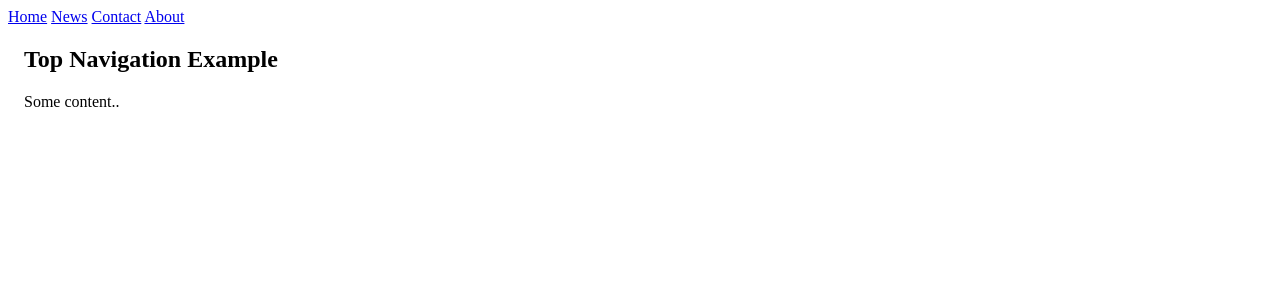
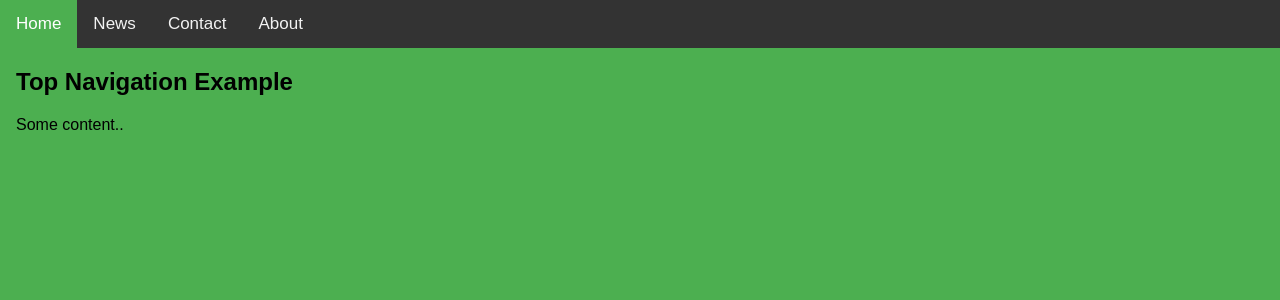
Before and after one commit to jonsson0/WITS-MiniProject, a PHP site: page /TopNavBar.php in a window 1280 px wide. Shown: the top 300 px of the page. Run offline with PHP 8.4, Linux system fonts and the light colour scheme.

Commit message:
Made stylesheet work now with TopNavBar.php

```diff
--- a/Stylesheet.css
+++ b/Stylesheet.css
@@ -1,7 +1,8 @@
-< style >
+
 body {
     margin: 0;
     font-family: Arial, Helvetica, sans-serif;
+    background: #4CAF50;
 }
 
 .topnav {
@@ -27,7 +28,3 @@ body {
     background-color: #4CAF50;
     color: white;
 }
-
-<
-/
-style >
--- a/TopNavBar.php
+++ b/TopNavBar.php
@@ -1,7 +1,7 @@
 <!DOCTYPE html>
 <html lang="en">
 <head>
-    <link rel="Stylesheet.css" href="mystyle.css">
+    <link rel="stylesheet" href="Stylesheet.css">
     <meta name="viewport" content="width=device-width, initial-scale=1">
 </head>
 <body>
```
